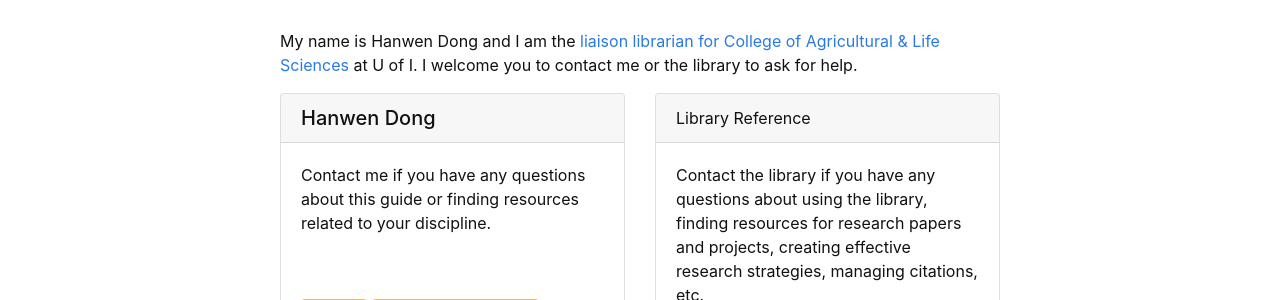
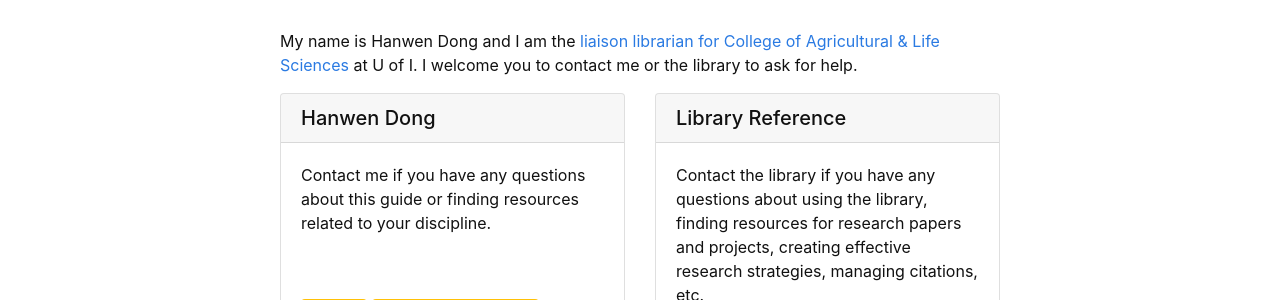
Before and after one commit to hanwendong1/AVS463-f20, a Jekyll site: the page built from index.md, in a window 1280 px wide. Shown: the part 490-790 px from the top of the page. Built offline with Jekyll 4.4.1, drawn with Linux system fonts in a browser that asks for light colours.

Commit message:
Update index.md

```diff
--- a/index.md
+++ b/index.md
@@ -26,9 +26,7 @@ My name is Hanwen Dong and I am the [liaison librarian for College of Agricultur
   </div>
   <div class="col-sm-6">
     <div class="card">
-              <div class="card-header">
-               Library Reference
-                  </div>
+             <h5 class="card-header">Library Reference </h5>
       <div class="card-body">
         <p class="card-text">Contact the library if you have any questions about using the library, finding resources for research papers and projects, creating effective research strategies, managing citations, etc.</p>
         <a href = "mailto: libref@uidaho.edu" class="btn bg-warning mb-3">Email</a>
```
